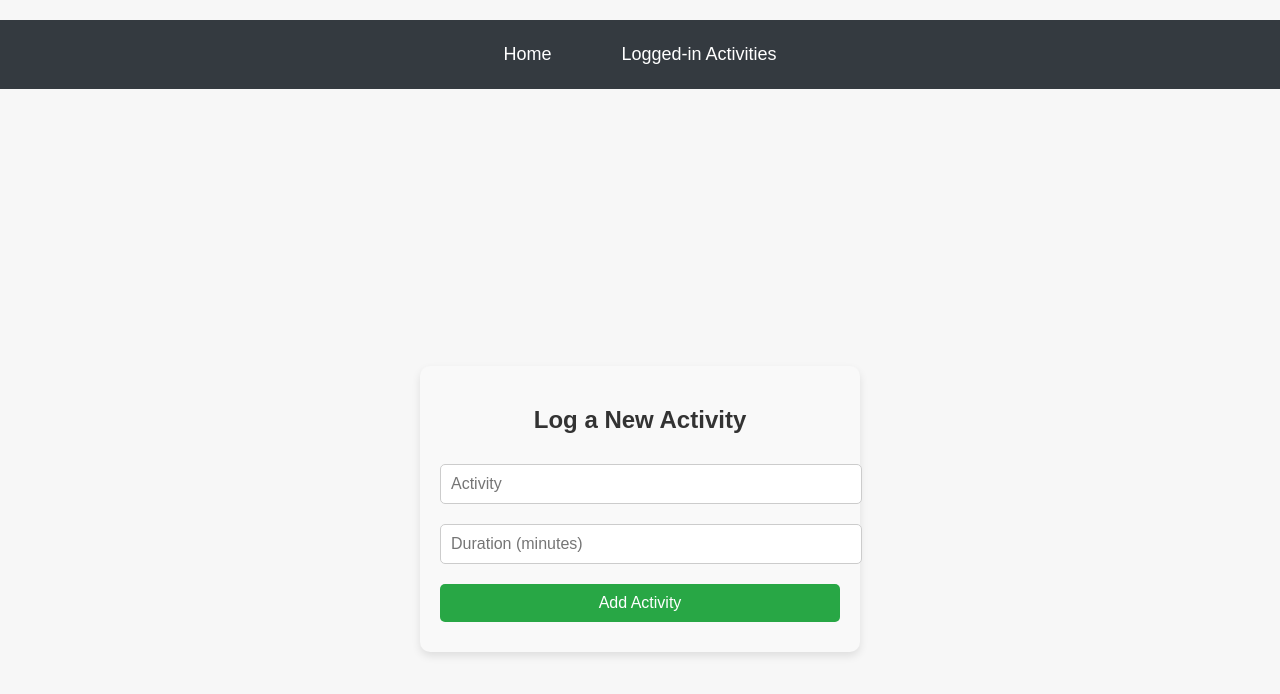
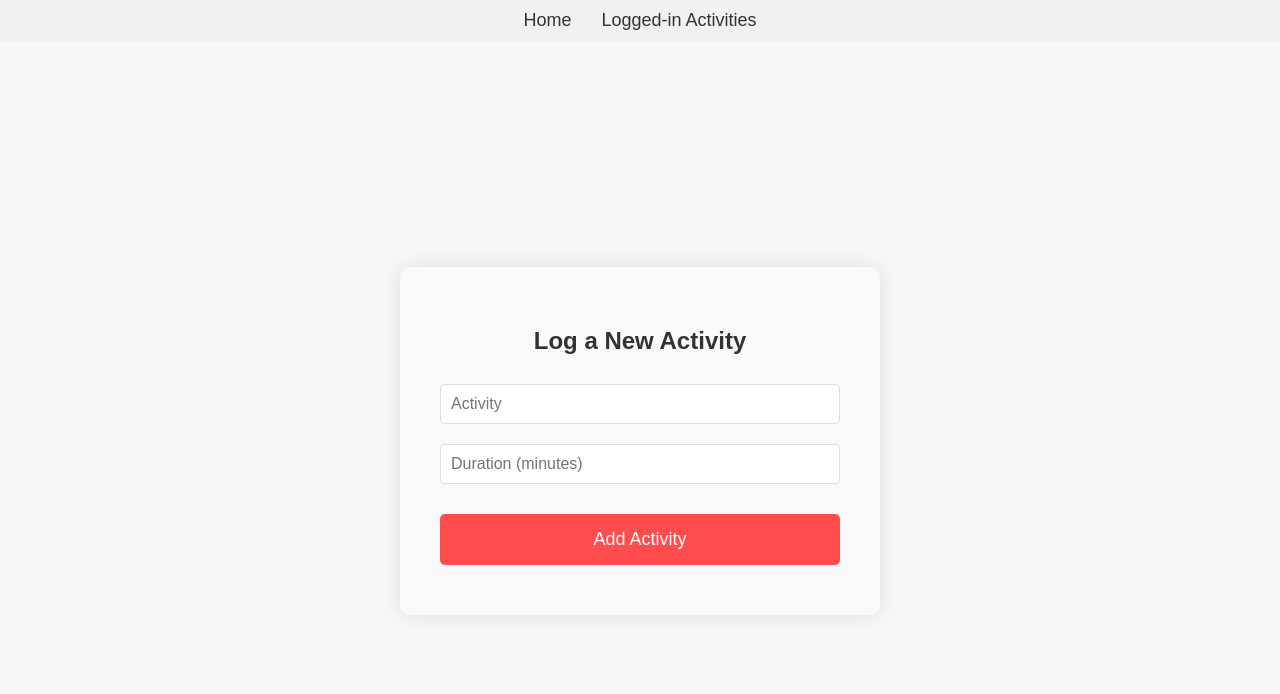
Before and after one commit to LAKSHDGR8/fitness-tracker, a React (Create React App) app in the folder fitness-tracking-frontend/: page / in a window 1280 px wide. Shown: the top 694 px of the page. Built offline with nearby package versions, Linux system fonts and the light colour scheme.

Commit message:
Design 3

```diff
--- a/fitness-tracking-frontend/src/App.js
+++ b/fitness-tracking-frontend/src/App.js
@@ -1,24 +1,22 @@
 import React from 'react';
-import { BrowserRouter as Router, Route, Routes, Link } from 'react-router-dom';
+import { BrowserRouter as Router, Route, Link, Routes } from 'react-router-dom';
 import ActivityForm from './components/ActivityForm';
 import LoggedInActivities from './components/LoggedInActivities';
+import './App.css';
 import './NavBar.css';
-import './App.css';
 
 function App() {
   return (
     <Router>
-            <div>
-                <nav className="navbar">
+      <div className="App">
+        <div className="navbar">
           <Link to="/">Home</Link>
           <Link to="/logged-in-activities">Logged-in Activities</Link>
-                </nav>
-                <div className="content">
+        </div>
         <Routes>
           <Route path="/" element={<ActivityForm />} />
           <Route path="/logged-in-activities" element={<LoggedInActivities />} />
         </Routes>
-                </div>
       </div>
     </Router>
   );
--- a/fitness-tracking-frontend/src/NavBar.css
+++ b/fitness-tracking-frontend/src/NavBar.css
@@ -1,18 +1,17 @@
 .navbar {
     display: flex;
     justify-content: center;
-    align-items: center;
-    background-color: #343a40;
-    padding: 10px;
-}
+    background-color: #f1f1f1;
+    padding: 10px 0;
+  }
 
-.navbar a {
-    color: #fff;
-    padding: 14px 20px;
+  .navbar a {
+    margin: 0 15px;
     text-decoration: none;
-    text-align: center;
-}
+    color: #333;
+    font-size: 18px;
+  }
 
-.navbar a:hover {
-    background-color: #495057;
-}
+  .navbar a:hover {
+    color: #007bff;
+  }
--- a/fitness-tracking-frontend/src/components/ActivityForm.css
+++ b/fitness-tracking-frontend/src/components/ActivityForm.css
@@ -6,36 +6,38 @@
   }
 
   .form-box {
-    background-color: #f9f9f9;
-    padding: 20px;
-    border-radius: 10px;
-    box-shadow: 0 4px 8px rgba(0, 0, 0, 0.1);
-    width: 400px;
-    max-width: 100%;
+    background: #f9f9f9;
+    padding: 40px; /* Increased padding for a bigger box */
+    border-radius: 10px; /* Increased border radius for a more rounded look */
+    box-shadow: 0 0 20px rgba(0, 0, 0, 0.1); /* Increased box shadow for better visibility */
+    text-align: center;
+    width: 400px; /* Increased width for a bigger box */
   }
 
-.form-box h2 {
-    text-align: center;
+  form {
+    display: flex;
+    flex-direction: column;
   }
 
-.form-box input {
-    width: 100%;
-    padding: 10px;
+  input {
     margin: 10px 0;
-    border: 1px solid #ccc;
+    padding: 15px; /* Increased padding for input fields */
+    border: 1px solid #ddd;
     border-radius: 5px;
+    font-size: 16px; /* Increased font size for input fields */
   }
 
-.form-box button {
-    width: 100%;
-    padding: 10px;
-    background-color: #28a745;
-    color: #fff;
+  .action-button {
+    background-color: #ff4c4c;
+    color: white;
     border: none;
+    padding: 15px 20px; /* Increased padding for the button */
+    margin-top: 20px;
+    cursor: pointer;
     border-radius: 5px;
-    cursor: pointer;
+    font-size: 18px; /* Increased font size for the button */
   }
 
-.form-box button:hover {
-    background-color: #218838;
+  .action-button:hover {
+    background-color: #ff1c1c;
   }
--- a/fitness-tracking-frontend/src/components/ActivityForm.js
+++ b/fitness-tracking-frontend/src/components/ActivityForm.js
@@ -1,20 +1,19 @@
 import React, { useState } from 'react';
 import axios from 'axios';
 import './ActivityForm.css';
-const userId = '1234'; // Ensure this matches your backend requirements
+const userId = '1234';
 
-const ActivityForm = ({ onAddActivity }) => {
+const ActivityForm = () => {
     const [activity, setActivity] = useState('');
     const [duration, setDuration] = useState('');
 
     const handleSubmit = async (e) => {
         e.preventDefault();
         try {
-            const response = await axios.post('http://localhost:5001/activities', { activity, duration, userId });
+            await axios.post('http://localhost:5001/activities', { activity, duration, userId });
             alert('Activity logged successfully');
             setActivity('');
             setDuration('');
-            onAddActivity(response.data); // Update the list of activities
         } catch (error) {
             console.error('Error logging activity:', error);
         }
@@ -39,7 +38,7 @@ const ActivityForm = ({ onAddActivity }) => {
                         placeholder="Duration (minutes)"
                         required
                     />
-                    <button type="submit">Add Activity</button>
+                    <button type="submit" className="action-button">Add Activity</button>
                 </form>
             </div>
         </div>
--- /dev/null
+++ b/fitness-tracking-frontend/src/components/LoggedInActivities.css
@@ -0,0 +1,35 @@
+.activities-container {
+    display: flex;
+    flex-direction: column;
+    align-items: center;
+    margin-top: 20px;
+  }
+
+  .activities {
+    list-style-type: none;
+    padding: 0;
+  }
+
+  .activities li {
+    background: #f9f9f9;
+    border: 1px solid #ddd;
+    margin: 5px 0;
+    padding: 10px;
+    width: 80%;
+    text-align: center;
+  }
+
+  .action-button {
+    background-color: #ff4c4c;
+    color: white;
+    border: none;
+    padding: 15px 20px;
+    margin-top: 20px;
+    cursor: pointer;
+    border-radius: 5px;
+    font-size: 18px;
+  }
+
+  .action-button:hover {
+    background-color: #ff1c1c;
+  }
--- a/fitness-tracking-frontend/src/components/LoggedInActivities.js
+++ b/fitness-tracking-frontend/src/components/LoggedInActivities.js
@@ -1,5 +1,6 @@
 import React, { useState, useEffect } from 'react';
 import axios from 'axios';
+import './LoggedInActivities.css';
 
 function LoggedInActivities() {
   const [activities, setActivities] = useState([]);
@@ -15,14 +16,14 @@ function LoggedInActivities() {
   const handleClear = async () => {
     try {
       await axios.delete('http://localhost:5001/activities');
-      setActivities([]); // Clear activities from state
+      setActivities([]);
     } catch (error) {
       console.error('Error clearing activities:', error);
     }
   };
 
   return (
-    <div>
+    <div className="activities-container">
       <h2>Logged In Activities</h2>
       <ul className="activities">
         {activities.map((activity) => (
@@ -31,7 +32,7 @@ function LoggedInActivities() {
           </li>
         ))}
       </ul>
-      <button onClick={handleClear}>Clear Activities</button>
+      <button className="action-button" onClick={handleClear}>Clear Activities</button>
     </div>
   );
 }
```
Also changed, not shown: 1 other file (tests, documents, lock files or other folders). Lines whose indentation alone changed are shown as unchanged.
